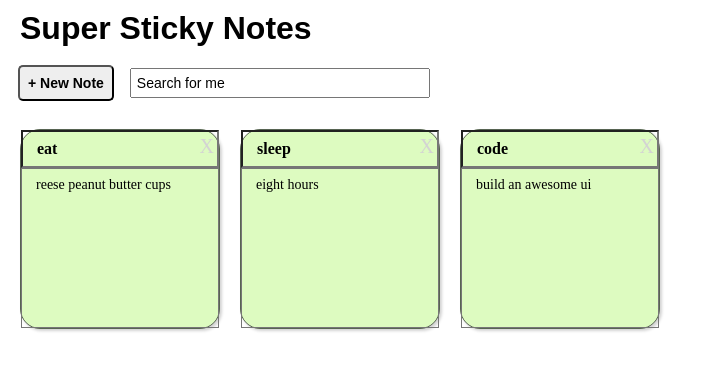
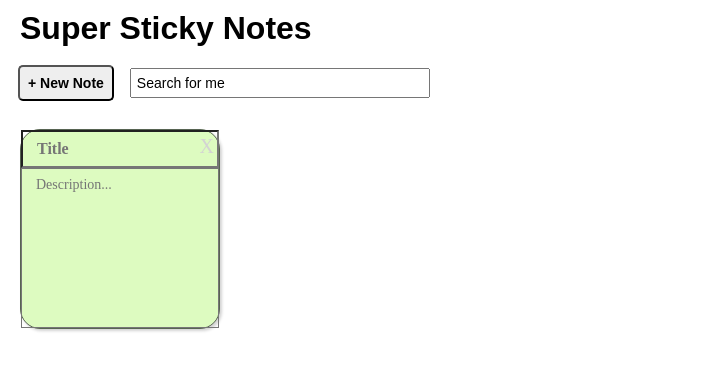
Before and after one commit to Mr-Luka/another-sticky-note, a React (Create React App) app: page / in a window 1280 px wide. Shown: the top 370 px of the page, without its empty margins (0-708 px from the left). Built offline with nearby package versions, Linux system fonts and the light colour scheme.

Commit message:
addNote method created, and set onClick

```diff
--- a/src/App.js
+++ b/src/App.js
@@ -4,32 +4,29 @@ import NotesList from "./NotesList.js";
 
 class App extends Component {
     state = {
-        notes: [
-            {
-        id: 0,
-        title: "eat",
-        description: "reese peanut butter cups",
-        doesMatchSearch: true
-      },
-      {
-        id: 1,
-        title: "sleep",
-        description: "eight hours",
-        doesMatchSearch: true
-      },
-      {
-        id: 2,
-        title: "code",
-        description: "build an awesome ui",
-        doesMatchSearch: true
-      }
-        ],
+        notes: [{
+         id: Date.now(),
+         title: "",
+         description: "",
+         doesMatchSearch: true,
+         }],
     searchText: "Search for me"
+    }
+
+    addNote = () => {
+        const newNote = {
+         id: Date.now(),
+         title: "",
+         description: "",
+         doesMatchSearch: true,
+        };
+        const newNotes = [newNote, ...this.state.notes];
+        this.setState({notes: newNotes});
     }
     render(){
         return (
          <div>
-          <Header searchText={this.state.searchText}/>
+          <Header searchText={this.state.searchText} addNote={this.addNote}/>
            <NotesList notes={this.state.notes} />
          </div>
         )
--- a/src/Header.js
+++ b/src/Header.js
@@ -8,7 +8,7 @@ const Header = (props)=> {
         <header className="app-header">
       <h1 className="app-header__title">Super Sticky Notes</h1>
       <aside className="app-header__controls">
-        <button className="add-new">+ New Note</button>
+        <button onClick={props.addNote} className="add-new">+ New Note</button>
         <input
             className="search"
             type="text"
```
